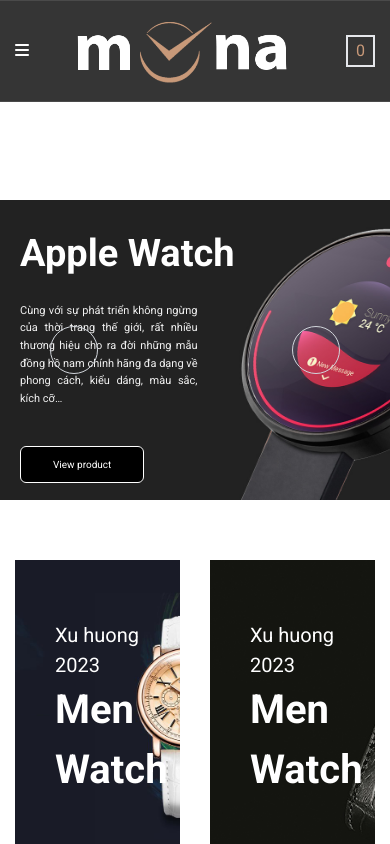
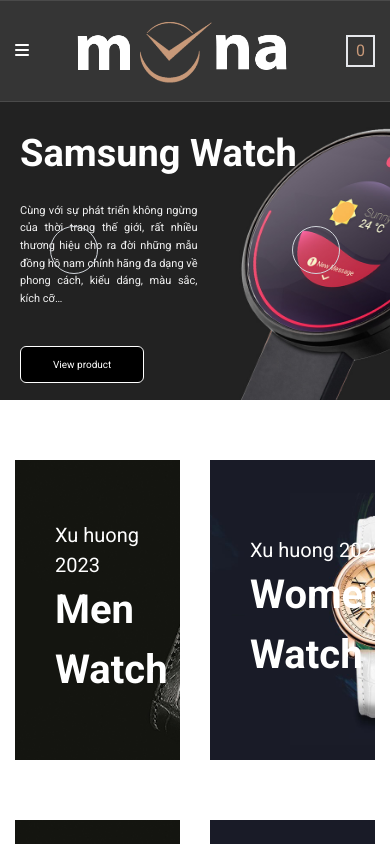
Before and after one commit to longdev95/watchstore, a React (Vite) app: page / in a window 390 px wide. Shown: the top 844 px of the page. Built offline with nearby package versions, Linux system fonts and the light colour scheme.

Commit message:
add responsive

```diff
--- a/src/components/home/header/Header.jsx
+++ b/src/components/home/header/Header.jsx
@@ -5,7 +5,7 @@
 
 function Header() {
   return (
-    <div className="sticky top-0 h-[200px] w-[100%] z-10">
+    <div className="sticky top-0 h-[100px] tablet:h-[200px] desktop:h-[200px] w-[100%] z-10">
       <HeaderTop />
       <HeaderMain />
       <HeaderNav />
--- a/src/components/home/slider/Slider.jsx
+++ b/src/components/home/slider/Slider.jsx
@@ -1,7 +1,7 @@
 import React, { useState } from "react";
 import styles from "./Slider.module.scss";
 
-import { dataCarousel } from "../../../dataCarousel";
+import { dataCarousel } from "../../../data";
 import Arrow from "../../../helper/Arrow";
 
 function Slider() {
--- a/src/components/home/slider/Slider.module.scss
+++ b/src/components/home/slider/Slider.module.scss
@@ -9,7 +9,7 @@
     }
 
     img {
-      @apply absolute top-0 left-0 right-0 bottom-0 mobile:object-cover tablet:object-cover desktop:object-fill h-[100%] w-[100vw] overflow-hidden;
+      @apply absolute top-0 bottom-0 mobile:object-cover tablet:object-cover desktop:object-fill h-[100%] w-[100%] max-w-[1200px] overflow-hidden;
     }
 
     &-content {
--- a/src/components/home/trend/Trend.jsx
+++ b/src/components/home/trend/Trend.jsx
@@ -9,7 +9,7 @@
         <div className={styles[`trend`]}>
           <div className={`${styles[`trend-img`]} group`}>
             <div
-              className={`bg-[url('/src/assets/trend/trend-2.jpg')] group-hover:scale-110 duration-500
+              className={`bg-[url('/src/assets/trend/trend-1.jpg')] group-hover:scale-110 duration-700
               ${styles[`trend-img-bg`]}`}
             ></div>
           </div>
@@ -20,15 +20,17 @@
         </div>
 
         <div className={styles[`trend`]}>
-          <div className={styles[`trend-img`]}>
+          <div className={`${styles[`trend-img`]} group`}>
             <div
-              className={`bg-[url('/src/assets/trend/trend-1.jpg')]
+              className={`bg-[url('/src/assets/trend/trend-2.jpg')] group-hover:scale-110 duration-700
               ${styles[`trend-img-bg`]}`}
             ></div>
           </div>
           <div className={styles[`trend-content`]}>
             <div className={styles[`trend-content-title`]}>Xu huong 2023</div>
-            <div className={styles[`trend-content-description`]}>Men Watch</div>
+            <div className={styles[`trend-content-description`]}>
+              Women Watch
+            </div>
           </div>
         </div>
       </section>
--- a/src/dataCarousel.jsx
+++ b/src/data.jsx
@@ -1,13 +1,13 @@
 export const dataCarousel = [
   {
     id: 1,
-    title: "Apple Watch",
+    title: "Samsung Watch",
     description:
       "Cùng với sự phát triển không ngừng của thời trang thế giới, rất nhiều thương hiệu cho ra đời những mẫu đồng hồ nam chính hãng đa dạng về phong cách, kiểu dáng, màu sắc, kích cỡ…",
   },
   {
     id: 2,
-    title: "Samsung Watch",
+    title: "Apple Watch",
     description:
       "Lorem ipsum, dolor sit amet consectetur adipisicing elit. Sequi sint ipsum consequuntur, eveniet voluptatibus quasi nemo quod modi id? Porro minus ad recusandae quae temporibus nostrum quia natus saepe facere",
   },
--- a/src/pages/Home.jsx
+++ b/src/pages/Home.jsx
@@ -7,7 +7,7 @@
   return (
     <div className="home-container relative h-[100vh] w-[100%]">
       <Header />
-      <main className="home-wrapper w-[100%] desktop:top-[200px] tablet:top-[200px]">
+      <main className="home-wrapper w-[100%] top-[100px] desktop:top-[200px] tablet:top-[200px]">
         <Slider />
         <Trend />
         <Trend />
```
